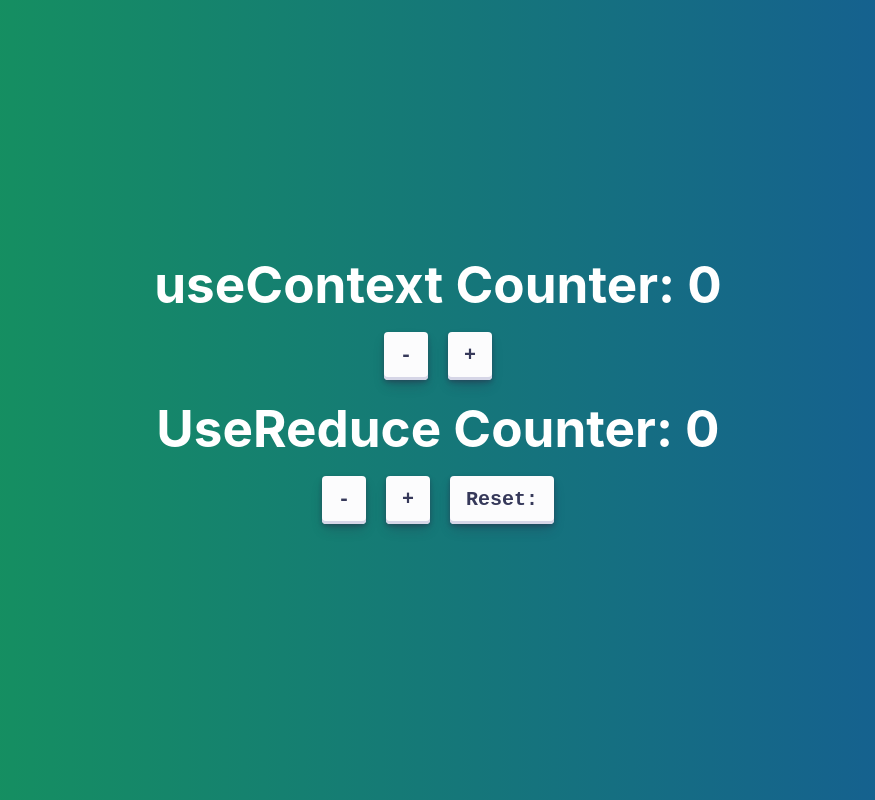
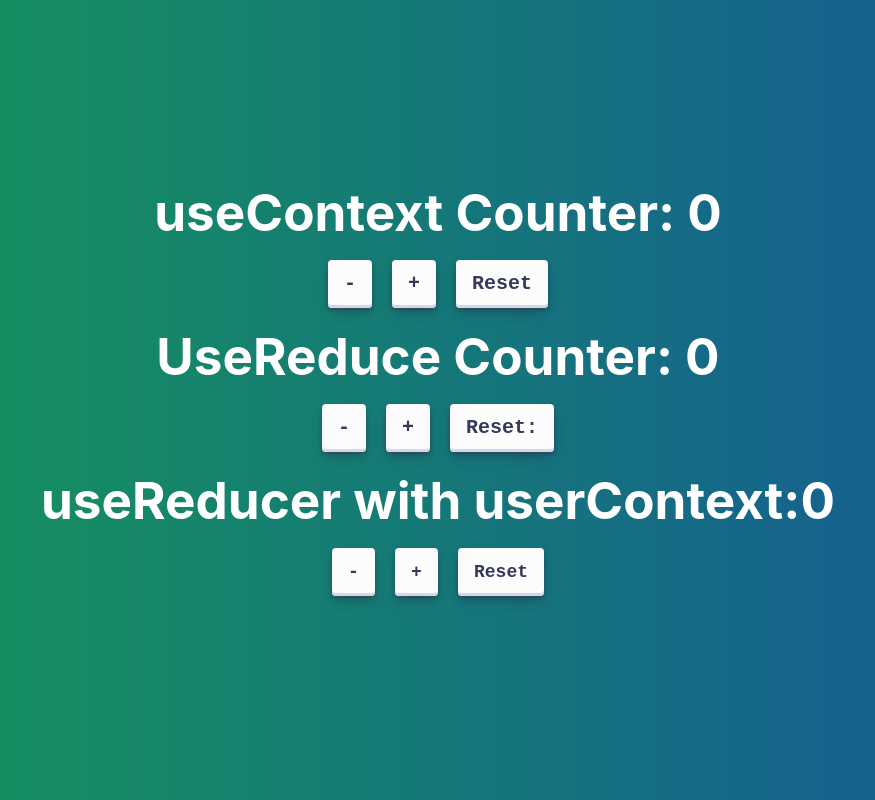
Before and after one commit to Najath10/useContext-useReducer, a React (Vite) app: page / in a window 1280 px wide. Shown: the whole page, without its empty margins (202-1077 px from the left). Built offline with nearby package versions, Linux system fonts and the light colour scheme.

Commit message:
made counter using UseReducer&UseContext

```diff
--- a/src/App.jsx
+++ b/src/App.jsx
@@ -13,7 +13,7 @@ function App() {
    <>
     <Counter />
     <UseReduceCounter/>
-    {/* <UseReduceUseContext/> */}
+    <UseReduceUseContext/>
    </>
   )
 }
--- /dev/null
+++ b/src/components/ACTIONS.jsx
@@ -0,0 +1,7 @@
+import React from 'react'
+
+export const ACTIONS = {
+        INCREMENT: 'increment',
+        DECREMENT: 'decrement',
+        RESET: 'reset',
+      };
--- a/src/components/Counter.jsx
+++ b/src/components/Counter.jsx
@@ -2,7 +2,7 @@ import React, { useContext, useEffect } from 'react'
 import { CounterContext } from '../context/CounterContext'
 
 export const Counter = () => {
-    const {increment,decrement,count,setCount} = useContext(CounterContext)
+    const {increment,decrement,count,setCount,reset} = useContext(CounterContext)
 
 
     useEffect(()=>{
@@ -26,6 +26,7 @@ export const Counter = () => {
 
     <button  style={{marginRight:"10px", fontSize:"20px"}} onClick={decrement}> - </button>
     <button style={{marginRight:"10px", fontSize:"20px"}} onClick={increment}> + </button>
+    <button style={{marginRight:"10px", fontSize:"20px"}} onClick={reset}> Reset </button>
 
     </div>)
 }
--- /dev/null
+++ b/src/components/CounterContext1.jsx
@@ -0,0 +1,16 @@
+import React, { createContext, useReducer } from 'react'
+import { UseRedusee } from './UseReducer';
+
+
+
+export const CounterContext1 =createContext();
+
+export const CounterProvider1 = ({children}) => {
+    const intialState = { count: 0 };
+    const [state, dispatch] = useReducer(UseRedusee, intialState);
+  return (
+    <CounterContext1.Provider value={{ state, dispatch }}>
+    {children}
+    </CounterContext1.Provider>
+  )
+}
--- a/src/components/UseReduceUseContext.jsx
+++ b/src/components/UseReduceUseContext.jsx
@@ -1,7 +1,34 @@
-import React from 'react'
+import React, { useContext } from 'react'
+import { CounterContext } from '../context/CounterContext'
+import { ACTIONS } from './ACTIONS';
+import { CounterContext1 } from './CounterContext1';
+
+
 
 export const UseReduceUseContext = () => {
+    const value = useContext(CounterContext1)
+
+    const increment = () => {
+        value.dispatch({ type: ACTIONS.INCREMENT });
+      };
+
+      const decrement = () => {
+        value.dispatch({ type: ACTIONS.DECREMENT });
+      };
+
+      const reset = () => {
+        value.dispatch({ type: ACTIONS.RESET }); // Adjust the payload if needed
+      };
+
   return (
-    <div>UseReduceUseContext</div>
+    <div>
+     <h1>useReducer with userContext:{value.state.count}</h1>
+
+       <button onClick={decrement}>-</button>
+       <button onClick={increment}>+</button>
+    <button onClick={reset}>Reset</button>
+
+    </div>
+
   )
 }
--- /dev/null
+++ b/src/components/UseReducer.jsx
@@ -0,0 +1,15 @@
+import React from 'react'
+
+export const UseRedusee = (state,action) => {
+
+    switch (action.type) {
+        case "increment":
+            return { count: state.count + 1 };
+        case "decrement":
+            return { count: state.count - 1 };
+        case "reset":
+            return { count: 0};
+        default:
+            break;
+    }
+}
--- a/src/context/CounterContext.jsx
+++ b/src/context/CounterContext.jsx
@@ -4,7 +4,6 @@ export const CounterContext = createContext();
 export const CounterProvider = ({ children }) => {
 
  const [count, setCount] = useState(0)
-
  const increment=()=>{
 
       setCount((prev)=>prev+1);
@@ -14,8 +13,11 @@ export const CounterProvider = ({ children }) => {
   const decrement=()=>{
     setCount((prev)=>prev - 1);
   }
+  const reset=()=>{
+    setCount(0);
+  }
 
-  return <CounterContext.Provider value={{increment,decrement,count,setCount}} >
+  return <CounterContext.Provider value={{increment,decrement,count,setCount,reset}} >
     {children}
     </CounterContext.Provider>;
 };
--- a/src/main.jsx
+++ b/src/main.jsx
@@ -1,14 +1,15 @@
-import { StrictMode } from 'react'
-import { createRoot } from 'react-dom/client'
-import App from './App.jsx'
-import './index.css'
-import { CounterProvider } from './context/CounterContext.jsx'
+import { StrictMode } from "react";
+import { createRoot } from "react-dom/client";
+import App from "./App.jsx";
+import "./index.css";
+import { CounterProvider } from "./context/CounterContext.jsx";
+import { UseReduceUseContext } from "./components/UseReduceUseContext.jsx";
+import {  CounterProvider1 } from "./components/CounterContext1.jsx";
 
-createRoot(document.getElementById('root')).render(
-    <CounterProvider>
-
-    <App />
-
-    </CounterProvider>
-
-)
+createRoot(document.getElementById("root")).render(
+  <CounterProvider>
+    <CounterProvider1>
+      <App />
+    </CounterProvider1>
+  </CounterProvider>
+);
```
